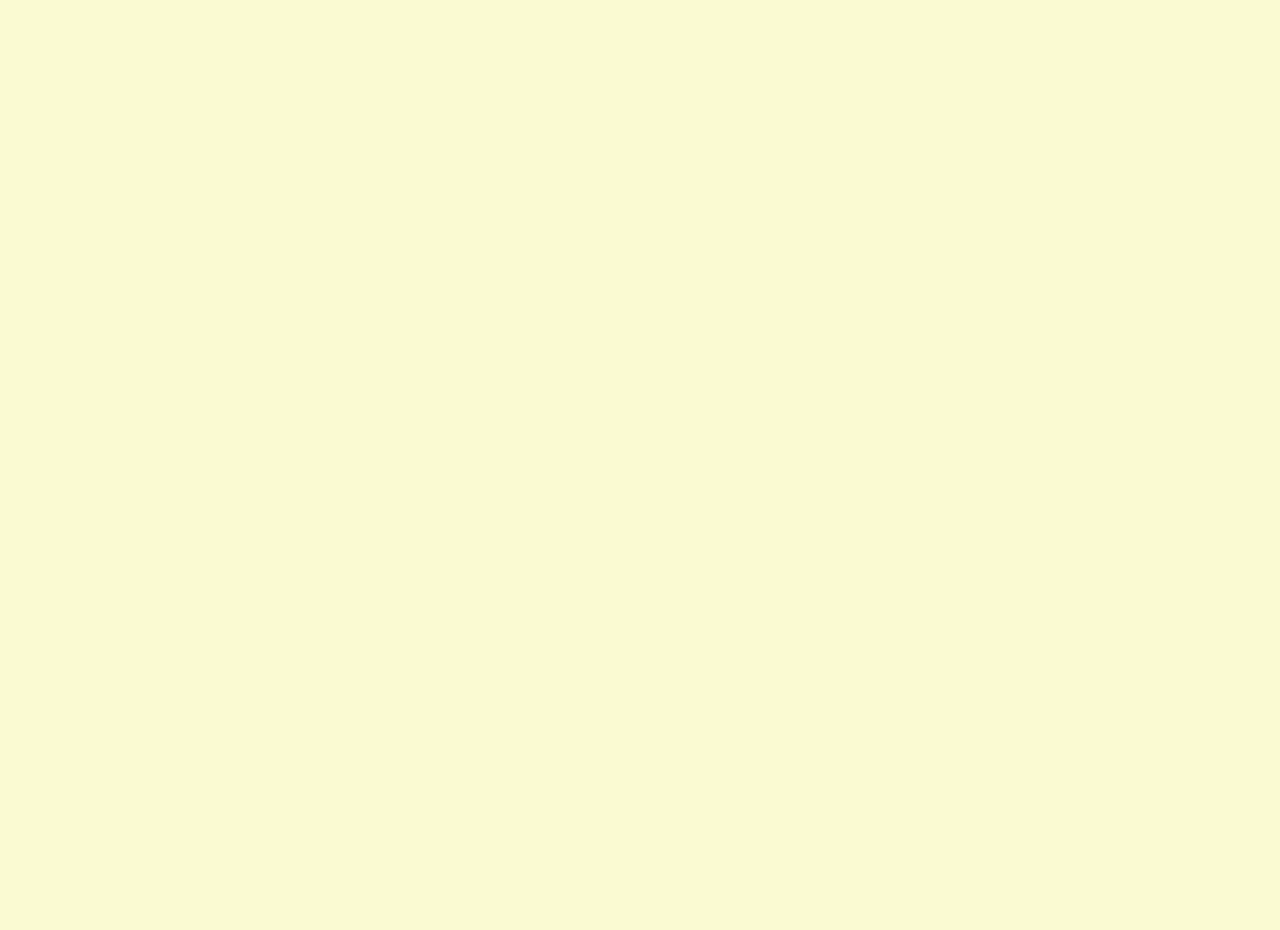
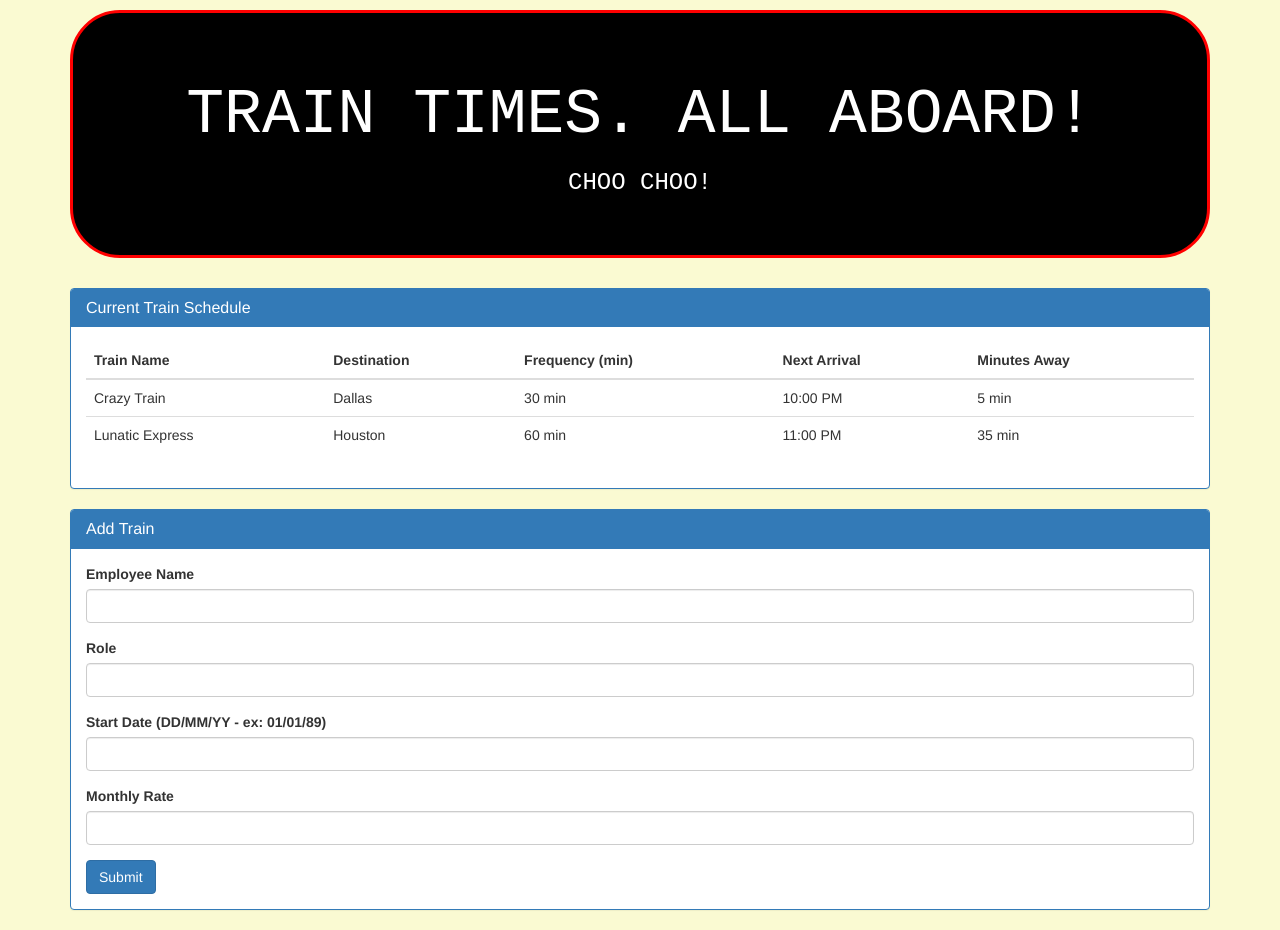
Before and after one commit to prose34/FirebaseTrainHW, a plain HTML site: page index.html in a window 1280 px wide. Before the commit the page ends 800 px from the top, so only its background shows below. Drawn offline with nearby package versions, Linux system fonts and the light colour scheme.

Commit message:
finish most html

```diff
--- a/assets/css/style.css
+++ b/assets/css/style.css
@@ -5,3 +5,12 @@
 body {
     background-color: lightgoldenrodyellow;
 }
+
+.container .jumbotron {
+    background-color: black;
+    font-family: 'Courier New', Courier, monospace;
+    margin-top: 10px;
+    color: white;
+    border: solid 3px red;
+    border-radius: 50px;
+}
--- a/assets/javascript/app.js
+++ b/assets/javascript/app.js
@@ -0,0 +1,2 @@
+//link to firebase
+//
--- a/index.html
+++ b/index.html
@@ -3,14 +3,89 @@
 <head>
     <meta charset="utf-8" />
     <meta http-equiv="X-UA-Compatible" content="IE=edge">
-    <title>Page Title</title>
+    <title>Train Scheduler</title>
     <meta name="viewport" content="width=device-width, initial-scale=1">
-    <link rel="stylesheet" href="https://maxcdn.bootstrapcdn.com/bootstrap/4.0.0/css/bootstrap.min.css" integrity="sha384-Gn5384xqQ1aoWXA+058RXPxPg6fy4IWvTNh0E263XmFcJlSAwiGgFAW/dAiS6JXm" crossorigin="anonymous">
+    <link rel="stylesheet" href="https://maxcdn.bootstrapcdn.com/bootstrap/3.3.7/css/bootstrap.min.css" integrity="sha384-BVYiiSIFeK1dGmJRAkycuHAHRg32OmUcww7on3RYdg4Va+PmSTsz/K68vbdEjh4u" crossorigin="anonymous">
     <link rel="stylesheet" type="text/css" media="screen" href="assets/css/style.css"/>
 </head>
 <body>
 
+    <div class="container">
 
+        <div class="jumbotron text-center">
+            <h1>TRAIN TIMES. ALL ABOARD!</h1>
+            <h3>CHOO CHOO!</h3>
+        </div>
+
+        <div class="row">
+            <div class="col-md-12">
+
+                <div class="panel panel-primary">
+                    <div class="panel-heading">
+                    <h3 class="panel-title">Current Train Schedule</h3>
+                    </div>
+                    <div class="panel-body">
+                        <table class="table">
+                            <thead>
+                                <tr>
+                                    <th scope="col">Train Name</th>
+                                    <th scope="col">Destination</th>
+                                    <th scope="col">Frequency (min)</th>
+                                    <th scope="col">Next Arrival</th>
+                                    <th scope="col">Minutes Away</th>
+                                </tr>
+                            </thead>
+                            <tbody>
+                                <tr>
+                                    <td>Crazy Train</td>
+                                    <td>Dallas</td>
+                                    <td>30 min</td>
+                                    <td>10:00 PM</td>
+                                    <td>5 min</td>
+                                </tr>
+                                <tr>
+                                    <td>Lunatic Express</td>
+                                    <td>Houston</td>
+                                    <td>60 min</td>
+                                    <td>11:00 PM</td>
+                                    <td>35 min</td>
+                                </tr>
+                            </tbody>
+                        </table>
+                    </div>
+                </div>
+
+                <!-- Entry Form -->
+
+                <div class="panel panel-primary">
+                    <div class="panel-heading">
+                    <h3 class="panel-title">Add Train</h3>
+                    </div>
+                    <div class="panel-body">
+                        <form>
+                            <div class="form-group">
+                                <label for="employee-name-input">Employee Name</label>
+                                <input class="form-control" id="employee-name-input" type="text">
+                            </div>
+                            <div class="form-group">
+                                <label for="role-input">Role</label>
+                                <input class="form-control" id="role-input" type="text">
+                            </div>
+                            <div class="form-group">
+                                <label for="start-input">Start Date (DD/MM/YY - ex: 01/01/89)</label>
+                                <input class="form-control" id="start-input" type="text">
+                            </div>
+                            <div class="form-group">
+                                <label for="rate-input">Monthly Rate</label>
+                                <input class="form-control" id="rate-input" type="text">
+                            </div>
+                            <button class="btn btn-primary" id="add-employee-btn" type="submit">Submit</button>
+                        </form>
+                    </div>
+                </div>
+            </div>
+        </div>
+    </div>
 
 
 
```
Also changed, not shown: 1 other file.
